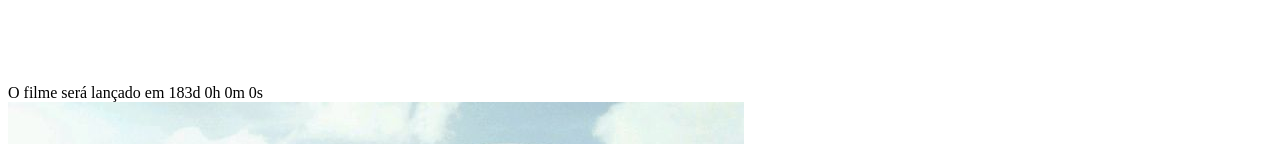
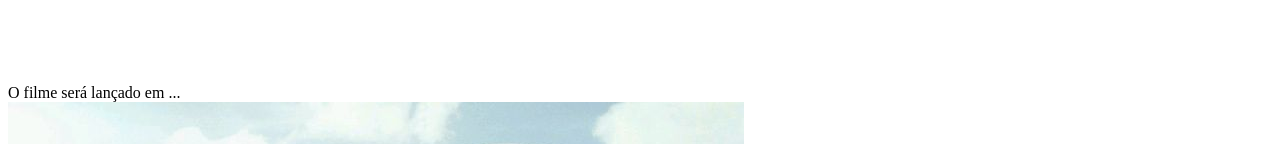
Before and after one commit to lyannabueno/landing-page_wicked-film, a website built with Parcel: page src/index.html in a window 1280 px wide. Shown: the part 6338-6482 px from the top of the page. Built offline with nearby package versions, Linux system fonts and the light colour scheme; a web font is replaced by a local one.

Commit message:
changing the starting time

```diff
--- a/src/index.html
+++ b/src/index.html
@@ -33,7 +33,7 @@
     <div class="container">
         <img src="images/3d icons/Wicked-Movie-Logo.png" alt="Logo Wicked">
         <span class="text-overlay" id="sobre-filme">O filme será lançado em
-            <span id="contador">183d 0h 0m 0s</span>
+            <span id="contador">...</span>
         </span>
     </div>
 
```
